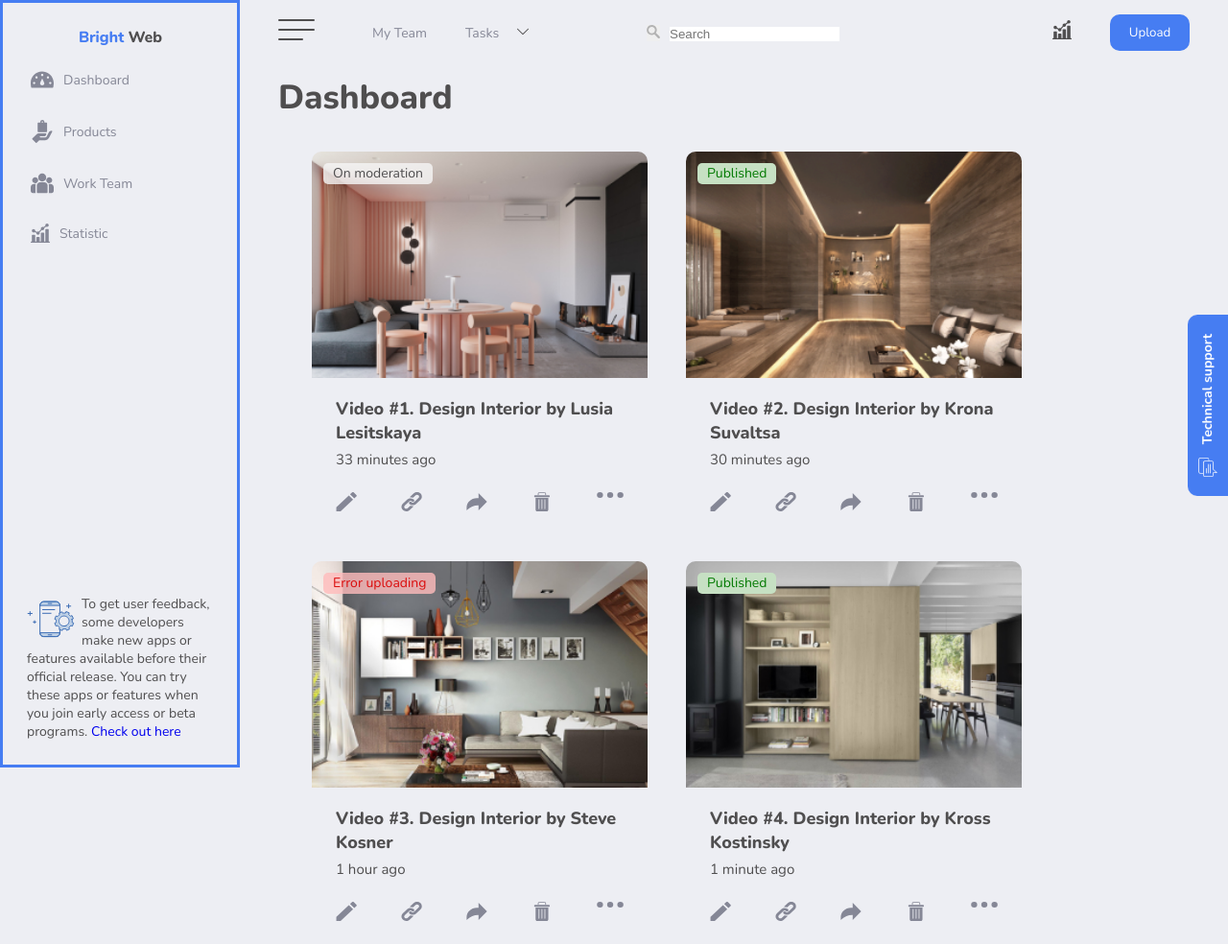
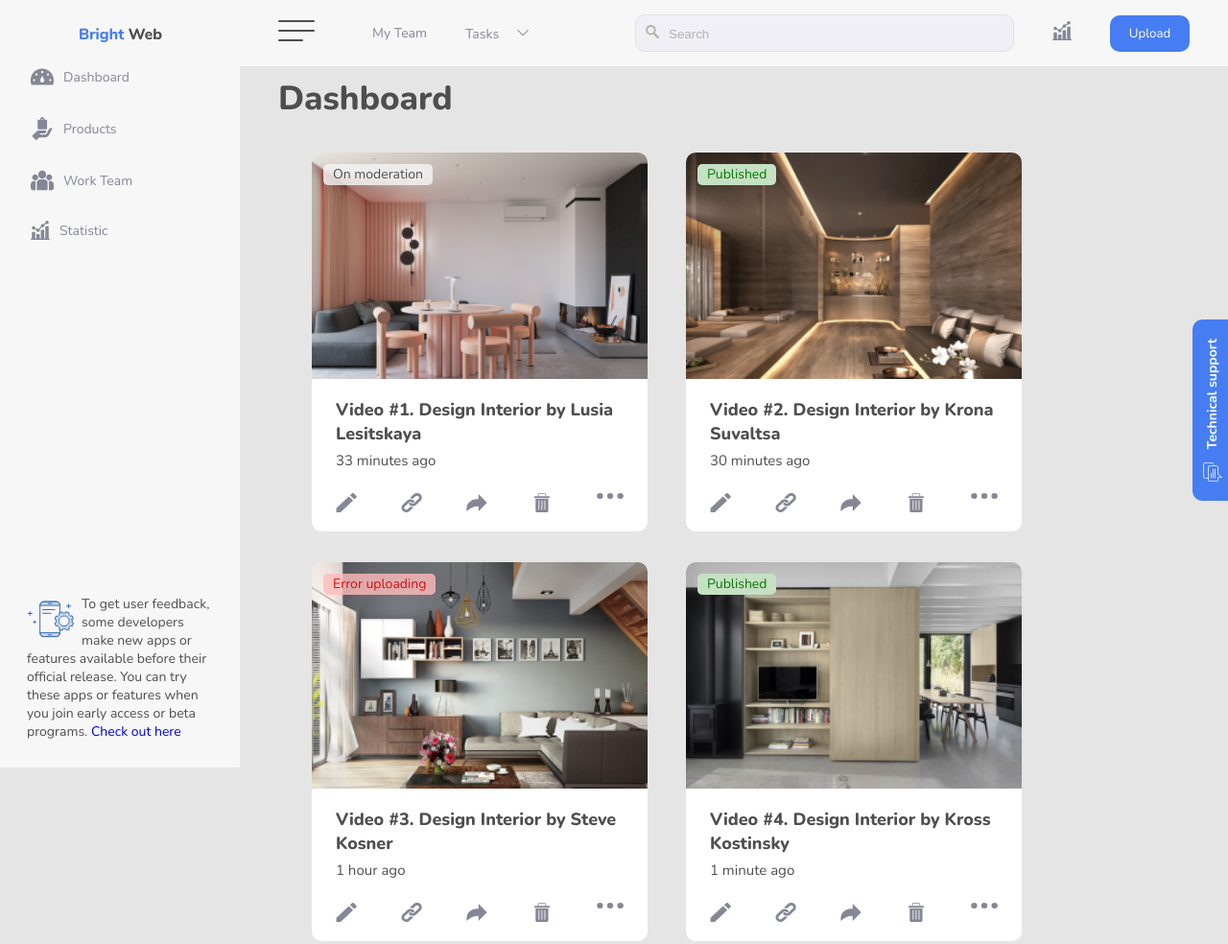
Before and after one commit to mylcevaleksandr/Video_Hosting, a plain HTML site: page index.html in a window 1280 px wide. Shown: the top 984 px of the page at 96% size. Drawn offline with Linux system fonts and the light colour scheme.

Commit message:
Homework Changes

```diff
--- a/CSS/style.css
+++ b/CSS/style.css
@@ -25,7 +25,7 @@
 body {
     font-family: "Nunito", sans-serif;
     font-style: normal;
-    background-color: #EDEEF3;
+    background-color: #E5E5E5;
     font-weight: 400;
 }
 
@@ -44,11 +44,7 @@ a {
     display: flex;
     flex-direction: column;
     align-items: center;
-}
-
-.sidebar:hover {
-    border: 3px solid #467DF2;
-    box-sizing: border-box;
+    background: #F7F7F7;;
 }
 
 .logo {
@@ -94,10 +90,11 @@ a {
     left: 17px;
     width: 216px;
     border-radius: 5px;
+    background: #F7F7F7;
 }
 
 .feedback:hover {
-    border: 1px solid #467DF2;
+    outline: 1px solid #467DF2;
 }
 
 .feedback svg {
@@ -123,6 +120,19 @@ a {
     flex-direction: row;
     justify-content: space-between;
     align-items: center;
+    background: #F7F7F7;
+}
+
+.header svg {
+    fill: #858796;;
+}
+
+.header-left a:first-child svg {
+    fill: #4F4E4F;
+}
+
+.menu:hover svg {
+    fill: #3D63D2;
 }
 
 .text {
@@ -167,17 +177,23 @@ a {
     font-size: 0;
     display: inline-block;
     margin-right: 40px;
+    background: #EFEFF5;
+    border: 1px solid #E2E2E2;
+    border-radius: 10px;
 }
 
-.search:hover {
+.search input {
     background: #EFEFF5;
-    border: 1px solid #467DF2;
-    border-radius: 10px;
+}
+
+.search input::placeholder {
+    color: #B3B3B3;
 }
 
 .search input {
     border: 0;
     outline: none;
+
 }
 
 .search button {
@@ -205,37 +221,15 @@ a {
     background: #2F54A3;
 }
 
-.menu svg {
-    fill: #4F4E4F;
-}
-
-.menu:hover svg {
-    fill: #3D63D2;
-}
-
-
-.main-heading {
-    padding: 10px 40px 0 40px;
-    display: flex;
-}
-
-.main-heading h1 {
-    font-family: "Nunito-Extrabold", sans-serif;
-    font-weight: 800;
-    font-size: 35px;
-    line-height: 48px;
-    color: #4F4E4F;
-}
-
 .tasks {
     display: none;
     width: 100px;
     padding: 25px;
-    box-shadow: 0 4px 20px rgba(102, 102, 102, 0.75);
+    box-shadow: 0 4px 20px rgba(102, 102, 102, 0.85);
     border-radius: 10px;
-    border: 1px solid #3D63D2;
     position: absolute;
-    z-index: 1;
+    background: #FFFFFF;
+    z-index: 999;
 }
 
 .tasks a {
@@ -254,6 +248,20 @@ a {
     display: block;
 }
 
+.main-heading {
+    padding: 10px 40px 0 40px;
+    display: block;
+}
+
+.main-heading h1 {
+    font-family: "Nunito-Extrabold", sans-serif;
+    font-weight: 800;
+    font-size: 35px;
+    line-height: 48px;
+    color: #4F4E4F;
+    display: block;
+}
+
 .main-cards {
     display: flex;
     flex-wrap: wrap;
@@ -262,19 +270,17 @@ a {
 }
 
 .main-card {
+    background: #FFFFFF;
     margin: 16px 20px 16px 20px;
     text-align: left;
     position: relative;
     border-radius: 10px;
     overflow: hidden;
-    box-sizing: border-box;
-
+    box-sizing: content-box;
 }
 
 .main-card:hover {
     box-shadow: 0 4px 20px rgba(102, 102, 102, 0.75);
-    border: 3px solid #467DF2;
-    margin: 13px 17px 13px 17px;
 }
 
 .image {
@@ -401,17 +407,16 @@ a {
     background: #467DF2;
     border-radius: 10px 10px 0 0;
     transform: rotate(-90deg);
-    padding: 11px 20px 9px 20px;
+    padding: 11px 20px 19px 20px;
     border: 0;
     position: fixed;
     top: 400px;
-    right: -75px;
+    right: -85px;
     cursor: pointer;
-
 }
 
 .support:hover {
-    padding-bottom: 19px;
+    right: -75px;
     background-color: #2F54A3;
 }
 
--- a/index.html
+++ b/index.html
@@ -97,7 +97,7 @@
     <div class="main">
         <div class="header">
             <div class="header-left">
-                <a class="menu menu-one" href="#">
+                <a class="menu-one" href="#">
                     <svg width="38" height="22" viewBox="0 0 38 22" fill="none" xmlns="http://www.w3.org/2000/svg">
                         <rect width="38" height="2" rx="1"/>
                         <rect y="10" width="38" height="2" rx="1"/>
```
